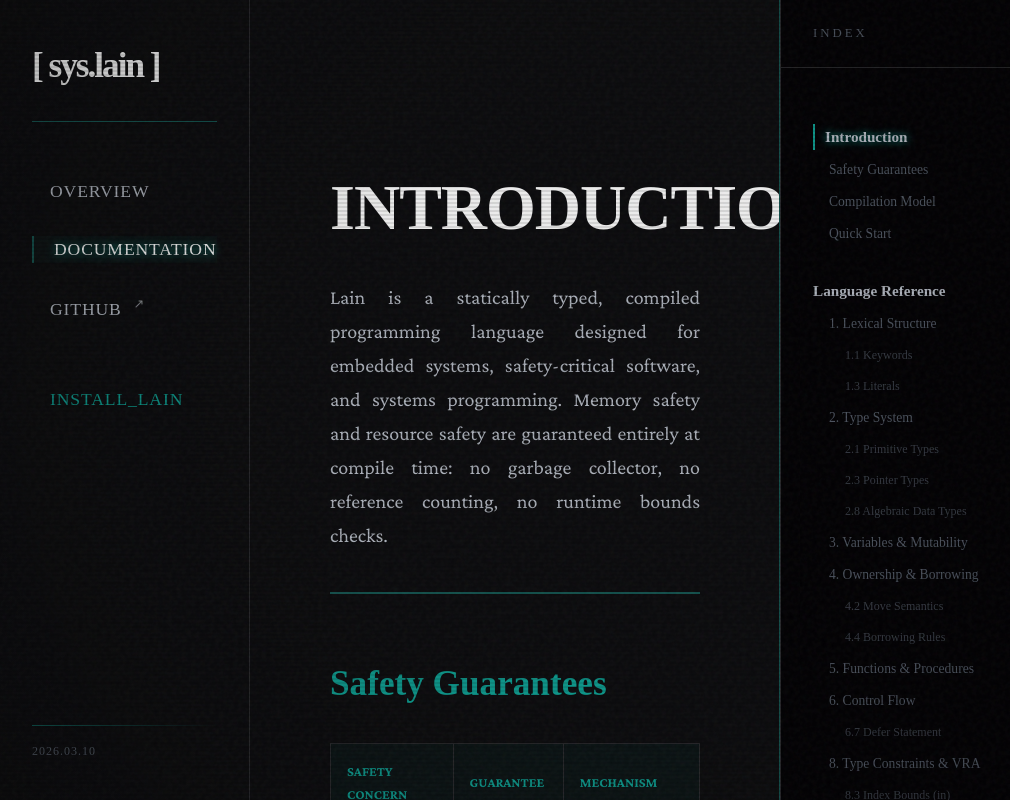
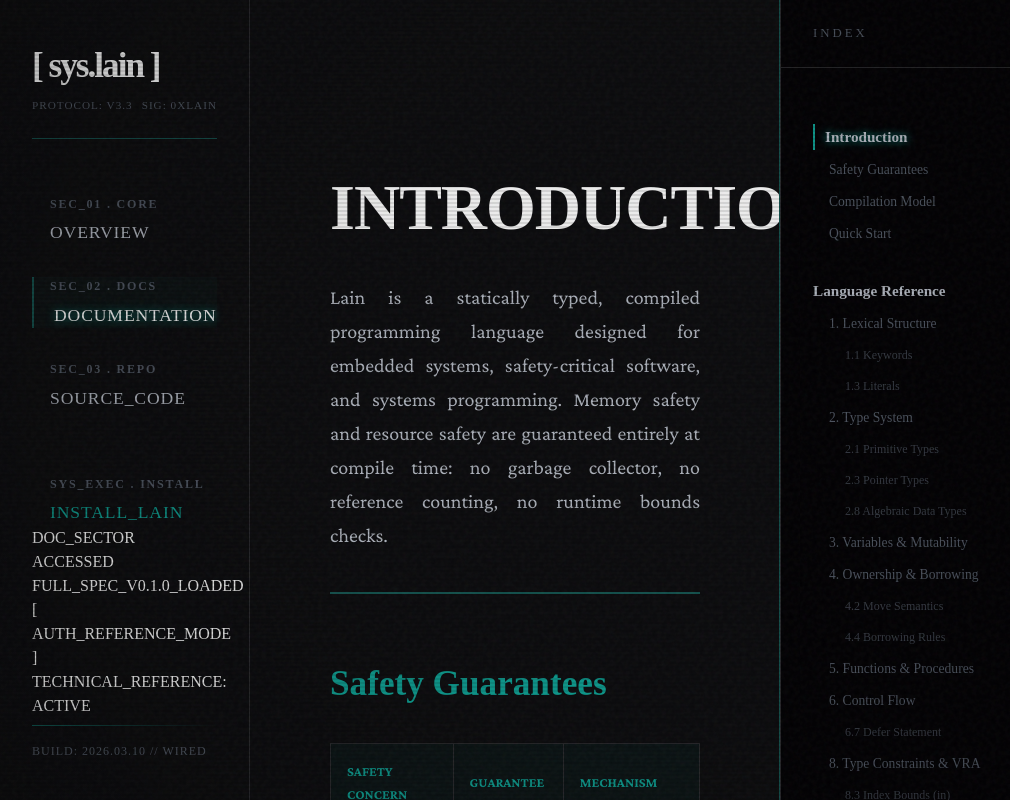
Before and after one commit to Marco-DG/lain, a Next.js app in the folder lain-website/: page /docs in a window 1280 px wide. Shown: the whole page, without its empty margins (0-1010 px from the left). Built offline with nearby package versions, Linux system fonts and the light colour scheme.

Commit message:
vercel fix

```diff
--- a/lain-website/components/NaviShell.tsx
+++ b/lain-website/components/NaviShell.tsx
@@ -6,9 +6,10 @@ import Sidebar from './Sidebar';
 
 interface NaviShellProps {
     children: React.ReactNode;
+    statusLines?: string[];
 }
 
-export default function NaviShell({ children }: NaviShellProps) {
+export default function NaviShell({ children, statusLines }: NaviShellProps) {
     return (
         <>
             <div className={styles.noise}></div>
@@ -18,7 +19,7 @@ export default function NaviShell({ children }: NaviShellProps) {
 
             <main className={styles.container}>
                 <div className={styles.naviShell}>
-                    <Sidebar />
+                    <Sidebar statusLines={statusLines} />
                     {children}
                 </div>
             </main>
--- a/lain-website/components/Sidebar.tsx
+++ b/lain-website/components/Sidebar.tsx
@@ -6,9 +6,10 @@ import { usePathname } from 'next/navigation';
 import styles from './NaviShell.module.css';
 
 interface SidebarProps {
+    statusLines?: string[];
 }
 
-export default function Sidebar({}: SidebarProps) {
+export default function Sidebar({ statusLines }: SidebarProps) {
     const pathname = usePathname();
 
     const isLinkActive = (href: string) => {
@@ -24,40 +25,53 @@ export default function Sidebar({}: SidebarProps) {
                         <h1 className={styles.logo}>[ sys.lain ]</h1>
                     </Link>
                     <div className={styles.logoMetadata}>
+                        <span>PROTOCOL: V3.3</span>
+                        <span>SIG: 0XLAIN</span>
                     </div>
                 </div>
 
                 <nav className={styles.navLinks}>
                     <div className={`${styles.navGroup} ${isLinkActive('/overview') ? styles.navGroupActive : ''}`}>
+                        <span className={styles.navLabel}>SEC_01 . CORE</span>
                         <Link href="/overview" className={`${styles.navLink} ${isLinkActive('/overview') ? styles.navLinkActive : ''}`}>
                             OVERVIEW
                         </Link>
                     </div>
 
                     <div className={`${styles.navGroup} ${isLinkActive('/docs') ? styles.navGroupActive : ''}`}>
+                        <span className={styles.navLabel}>SEC_02 . DOCS</span>
                         <Link href="/docs" className={`${styles.navLink} ${isLinkActive('/docs') ? styles.navLinkActive : ''}`}>
                             DOCUMENTATION
                         </Link>
                     </div>
 
                     <div className={styles.navGroup}>
+                        <span className={styles.navLabel}>SEC_03 . REPO</span>
                         <a className={styles.navLink} href="https://github.com/Marco-DG/lain" target="_blank" rel="noopener noreferrer">
-                            GITHUB <span className={styles.externalIcon}>↗</span>
+                            SOURCE_CODE
                         </a>
                     </div>
 
                     <div className={`${styles.navGroup} ${isLinkActive('/install') ? styles.navGroupActive : ''}`} style={{ marginTop: '2rem' }}>
+                        <span className={styles.navLabel}>SYS_EXEC . INSTALL</span>
                         <Link href="/install" className={`${styles.navLink} ${isLinkActive('/install') ? styles.navLinkActive : ''}`} style={{ color: 'var(--accent-teal)' }}>
                             INSTALL_LAIN
                         </Link>
                     </div>
                 </nav>
 
+                {statusLines && statusLines.length > 0 && (
+                    <div className={styles.sysStatus}>
+                        {statusLines.map((line, i) => (
+                            <div key={i}>{line}</div>
+                        ))}
+                    </div>
+                )}
             </div>
 
             <div className={styles.sidebarBottom}>
                 <div className={styles.dataLine}></div>
-                <span className={styles.buildInfo}>2026.03.10</span>
+                <span className={styles.buildInfo}>BUILD: 2026.03.10 // WIRED</span>
             </div>
         </aside>
     );
```
